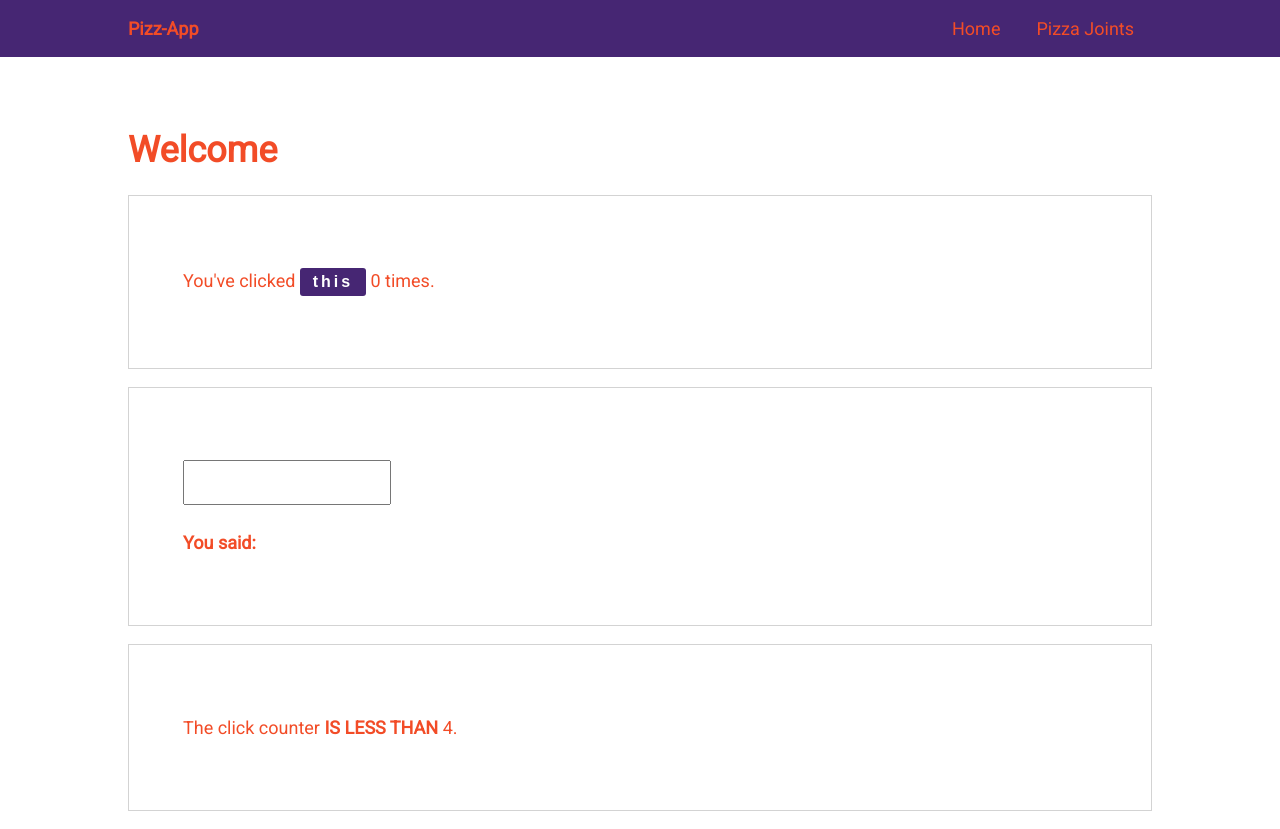
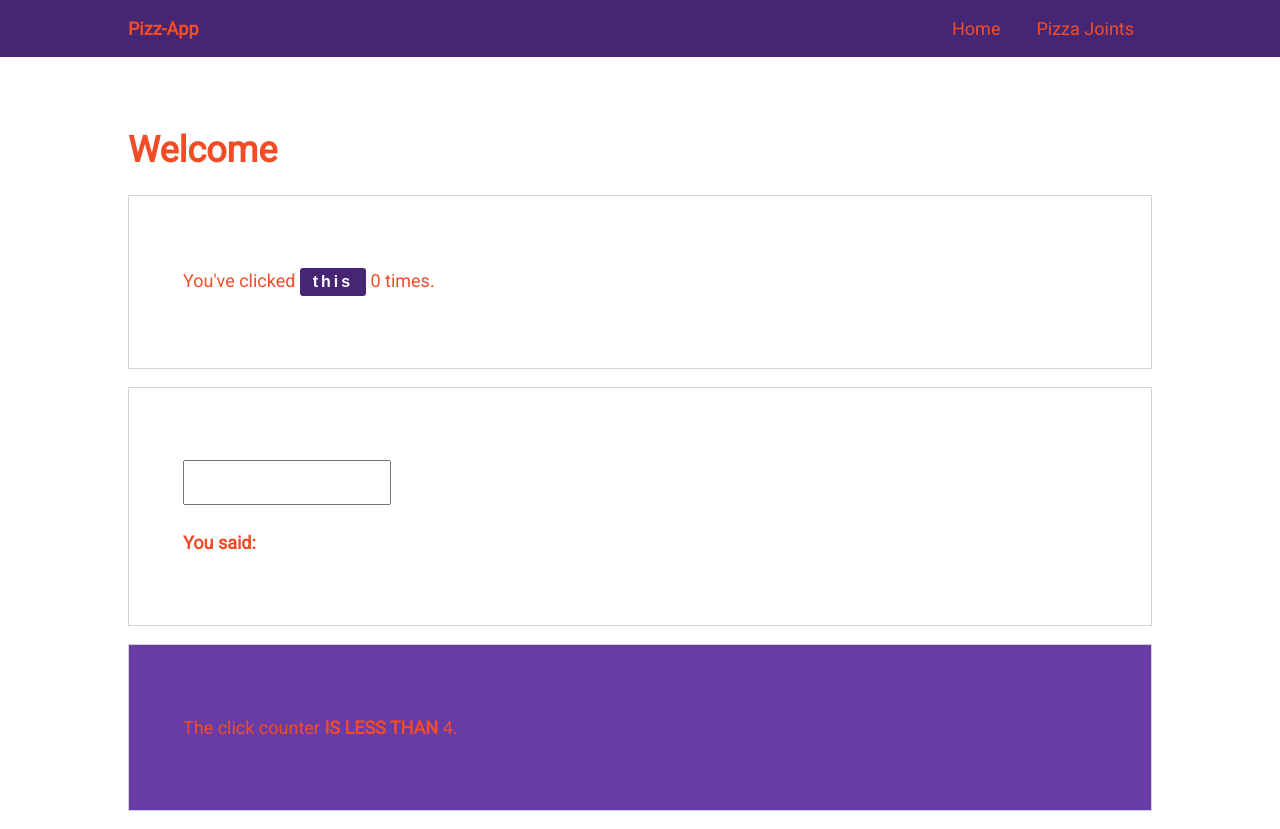
Before and after one commit to unsubstantiated-Script/dc-ang-sandbox, an Angular app: page / in a window 1280 px wide. Built offline with nearby package versions, Linux system fonts and the light colour scheme.

Commit message:
Style binding for DOM on changes

```diff
--- a/src/app/home/home.component.html
+++ b/src/app/home/home.component.html
@@ -16,7 +16,10 @@
   </p>
 </div>
 
-<div class="play-container">
+<div
+  class="play-container"
+  [style.background-color]="clickCounter > 4 ? '#52A8F2' : '#683CA6'"
+>
   <ng-template [ngIf]="clickCounter > 4" [ngIfElse]="none">
     <p>The click counter <strong>IS GREATER THAN</strong> 4.</p>
   </ng-template>
```
